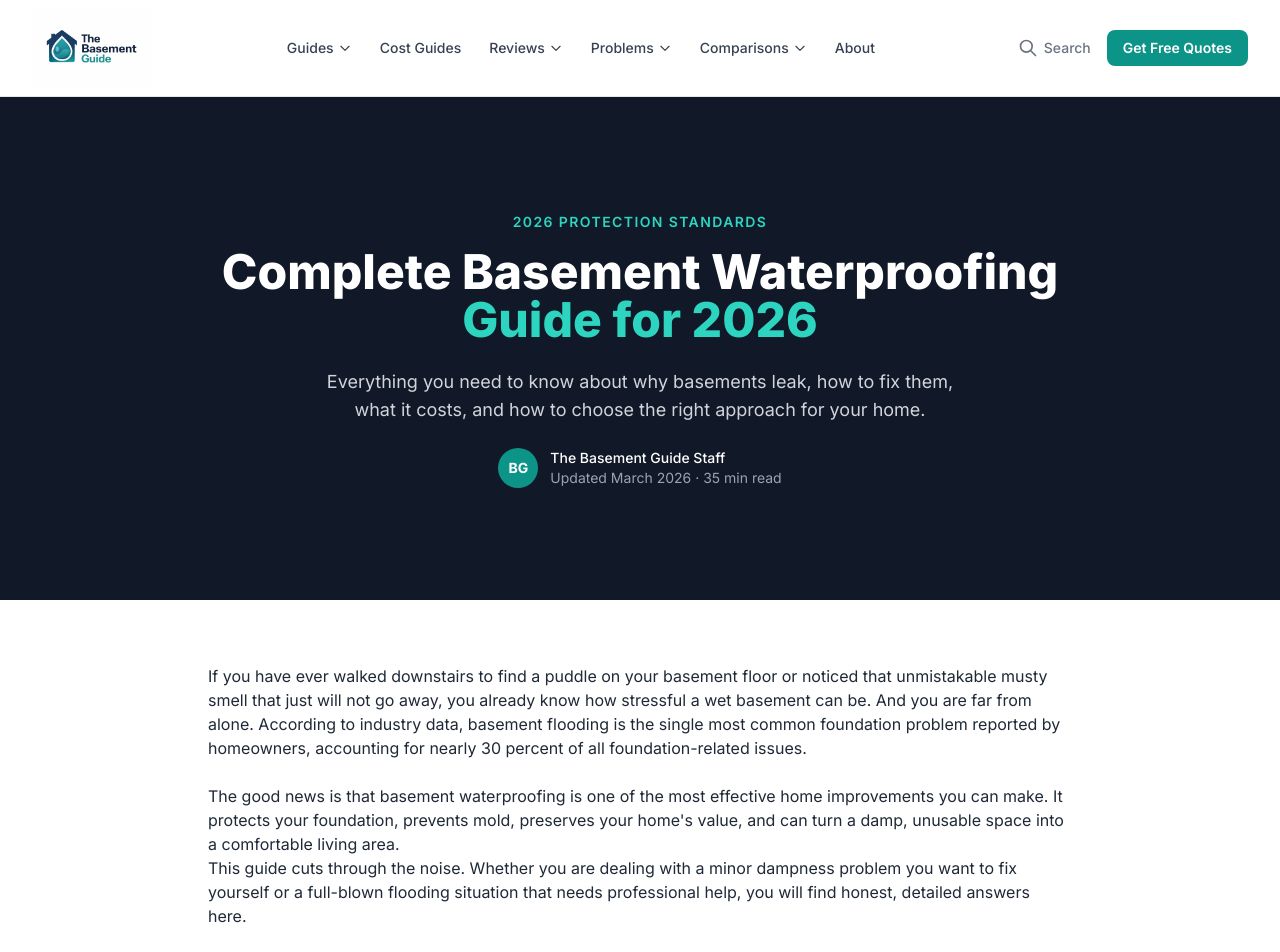
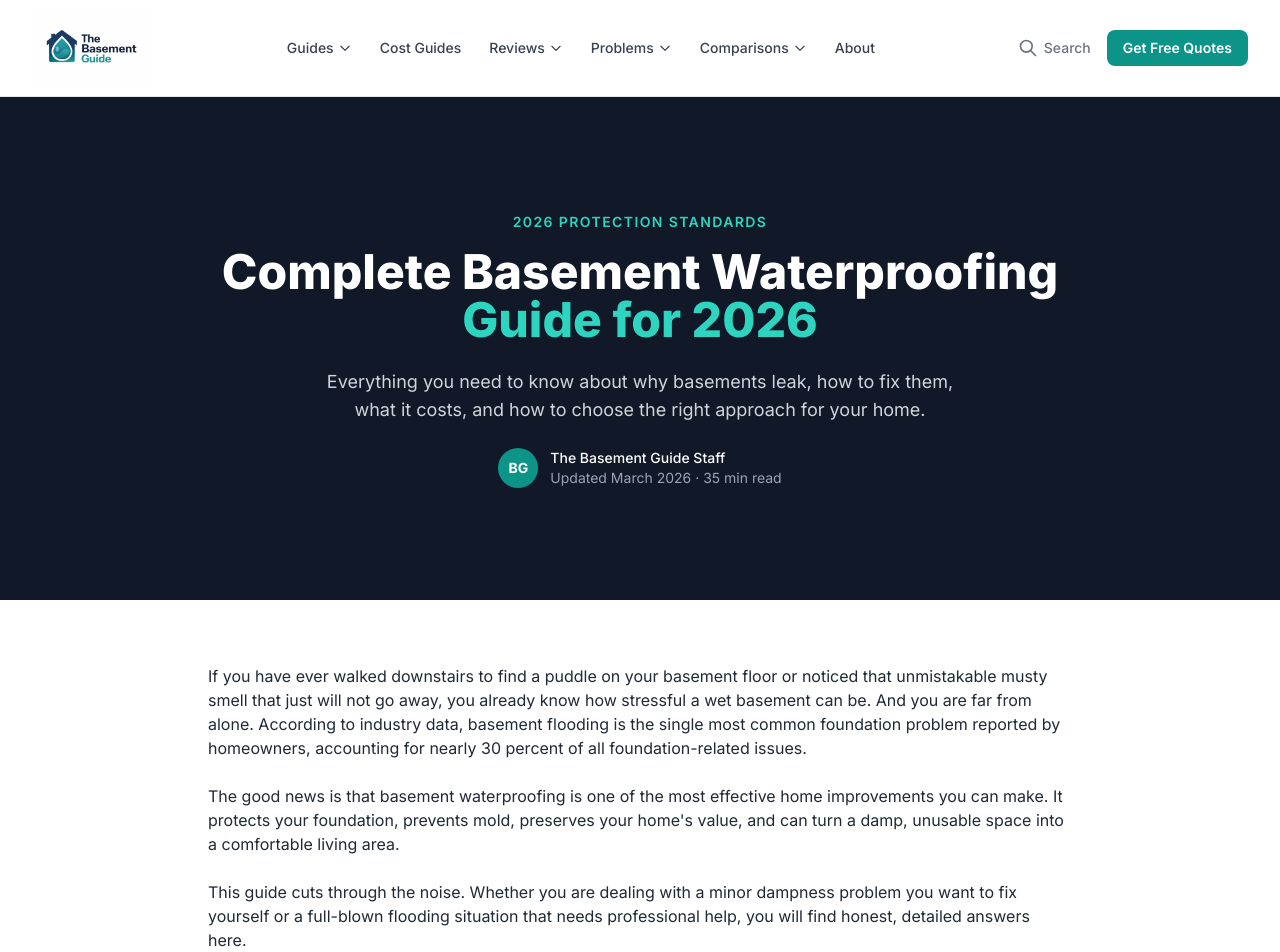
Before and after one commit to thebasementguide2026/basement-guide, a Next.js app: page /articles/complete-basement-waterproofing-guide in a window 1280 px wide. Shown: the top 952 px of the page. Built offline with nearby package versions, Linux system fonts and the light colour scheme.

Commit message:
Fix spacing between second and third intro paragraphs

```diff
--- a/app/articles/complete-basement-waterproofing-guide/page.tsx
+++ b/app/articles/complete-basement-waterproofing-guide/page.tsx
@@ -35,7 +35,7 @@ export default function CompleteBasementWaterproofingGuide() {
         <div className="prose prose-lg max-w-none mb-12">
           <p>If you have ever walked downstairs to find a puddle on your basement floor or noticed that unmistakable musty smell that just will not go away, you already know how stressful a wet basement can be. And you are far from alone. According to industry data, basement flooding is the single most common foundation problem reported by homeowners, accounting for nearly 30 percent of all foundation-related issues.</p>
           <p className="mt-6">The good news is that basement waterproofing is one of the most effective home improvements you can make. It protects your foundation, prevents mold, preserves your home's value, and can turn a damp, unusable space into a comfortable living area.</p>
-          <p>This guide cuts through the noise. Whether you are dealing with a minor dampness problem you want to fix yourself or a full-blown flooding situation that needs professional help, you will find honest, detailed answers here.</p>
+          <p className="mt-6">This guide cuts through the noise. Whether you are dealing with a minor dampness problem you want to fix yourself or a full-blown flooding situation that needs professional help, you will find honest, detailed answers here.</p>
         </div>
 
         {/* Why Waterproofing Matters */}
```
